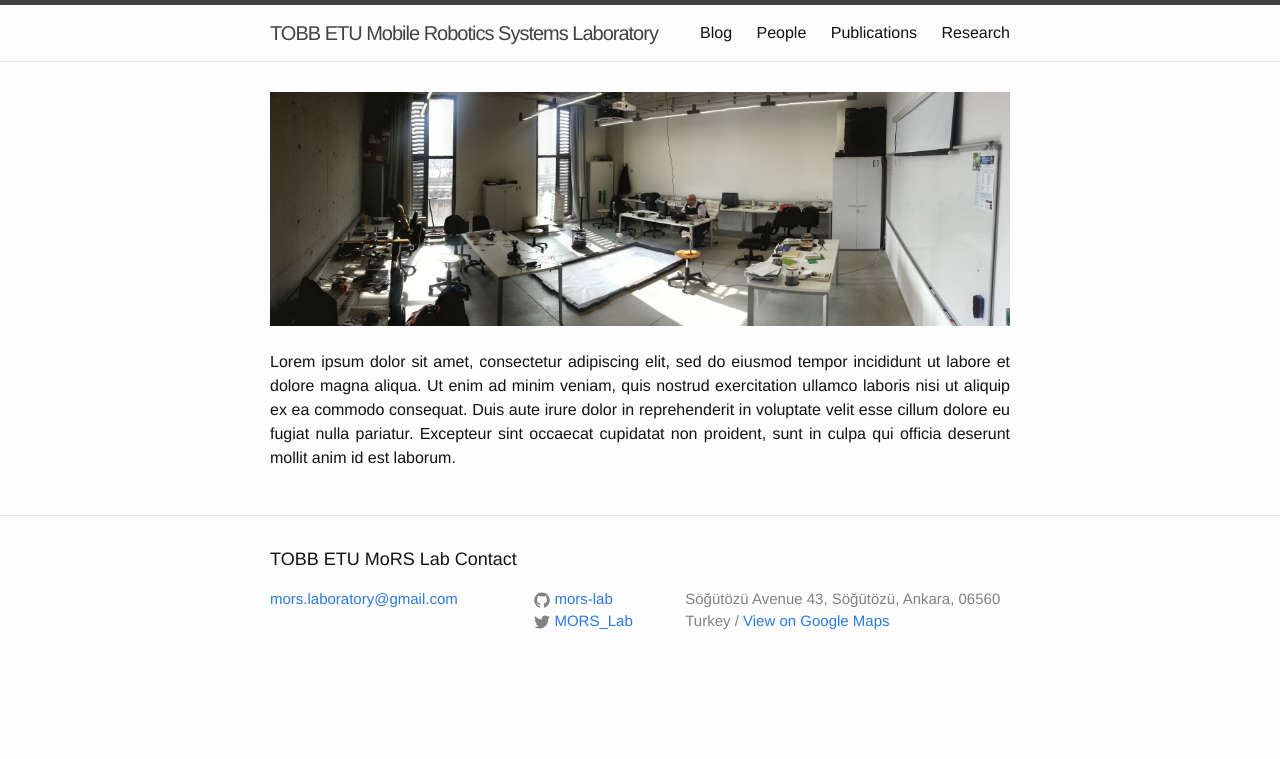
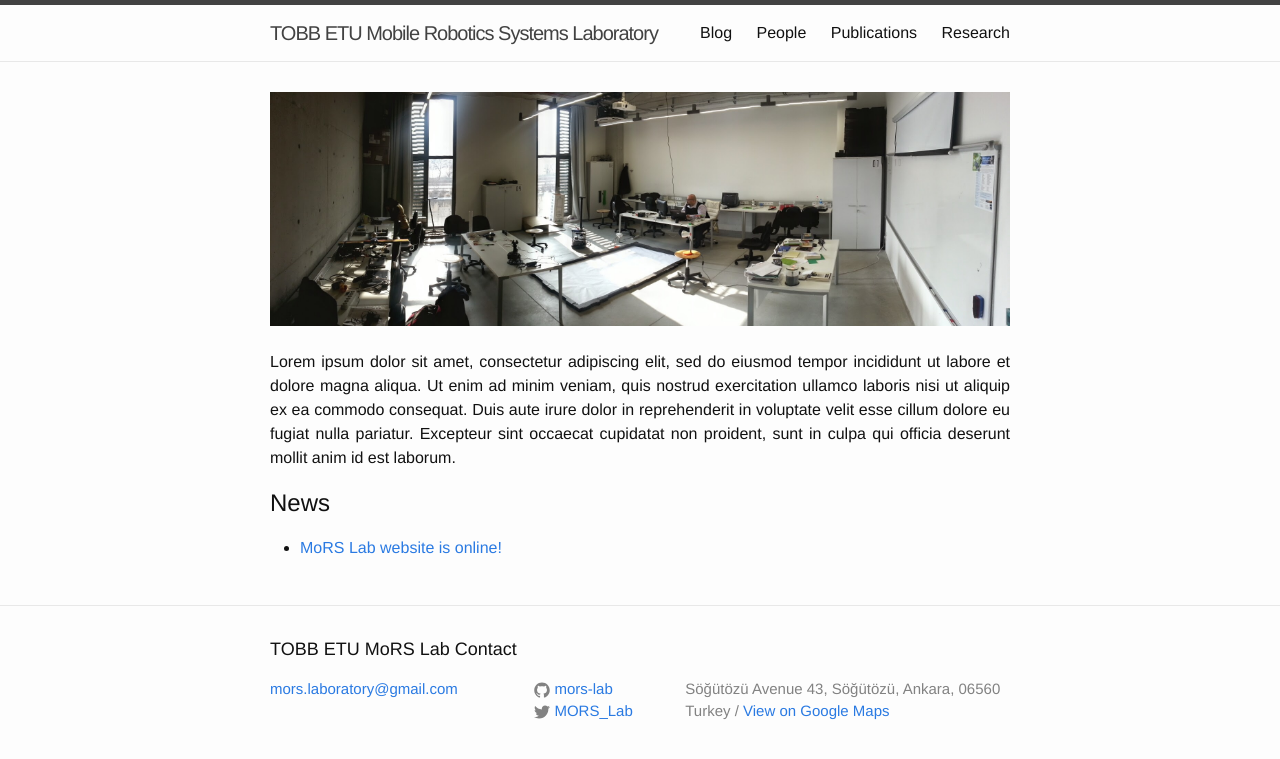
Before and after one commit to mors-lab/mors-lab.github.io, a Jekyll site: the page built from index.html, in a window 1280 px wide. Shown: the top 759 px of the page. Built offline with Jekyll 4.4.1, drawn with Linux system fonts in a browser that asks for light colours.

Commit message:
CNAME added

```diff
--- /dev/null
+++ b/CNAME
@@ -0,0 +1 @@
+mors.etu.edu.tr
--- a/_posts/2015-01-08-welcome-to-jekyll.markdown
+++ b/_posts/2015-01-08-welcome-to-jekyll.markdown
@@ -1,8 +1,8 @@
 ---
 layout: post
-title:  "Welcome to Jekyll!"
-date:   2015-01-08 11:23:41
-categories: jekyll update
+title:  MoRS Lab website is online!
+date:   2015-01-13 14:21:41
+categories: news
 ---
 You’ll find this post in your `_posts` directory. Go ahead and edit it and re-build the site to see your changes. You can rebuild the site in many different ways, but the most common way is to run `jekyll serve`, which launches a web server and auto-regenerates your site when a file is updated.
 
--- a/index.html
+++ b/index.html
@@ -18,5 +18,13 @@ layout: default
   nulla pariatur. Excepteur sint occaecat cupidatat non proident, sunt in culpa qui officia deserunt mollit anim id est laborum.
 </p>
 
+<h2>News</h2>
+<ul>
+  {% for post in site.posts %}
+  <li>
+    <a href="{{ post.url }}">{{ post.title }}</a>
+  </li>
+  {% endfor %}
+</ul>
 
 </div>
```
